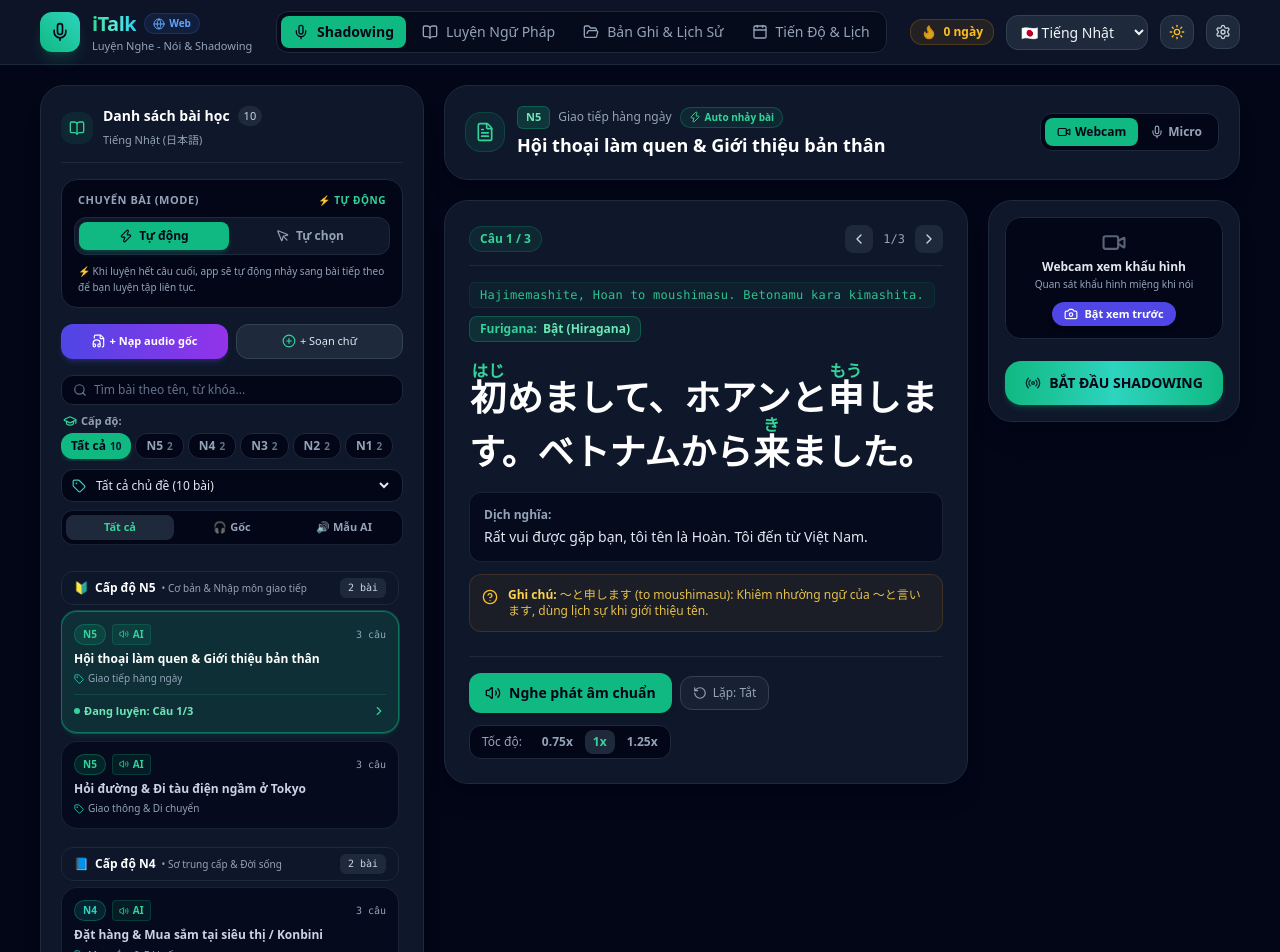
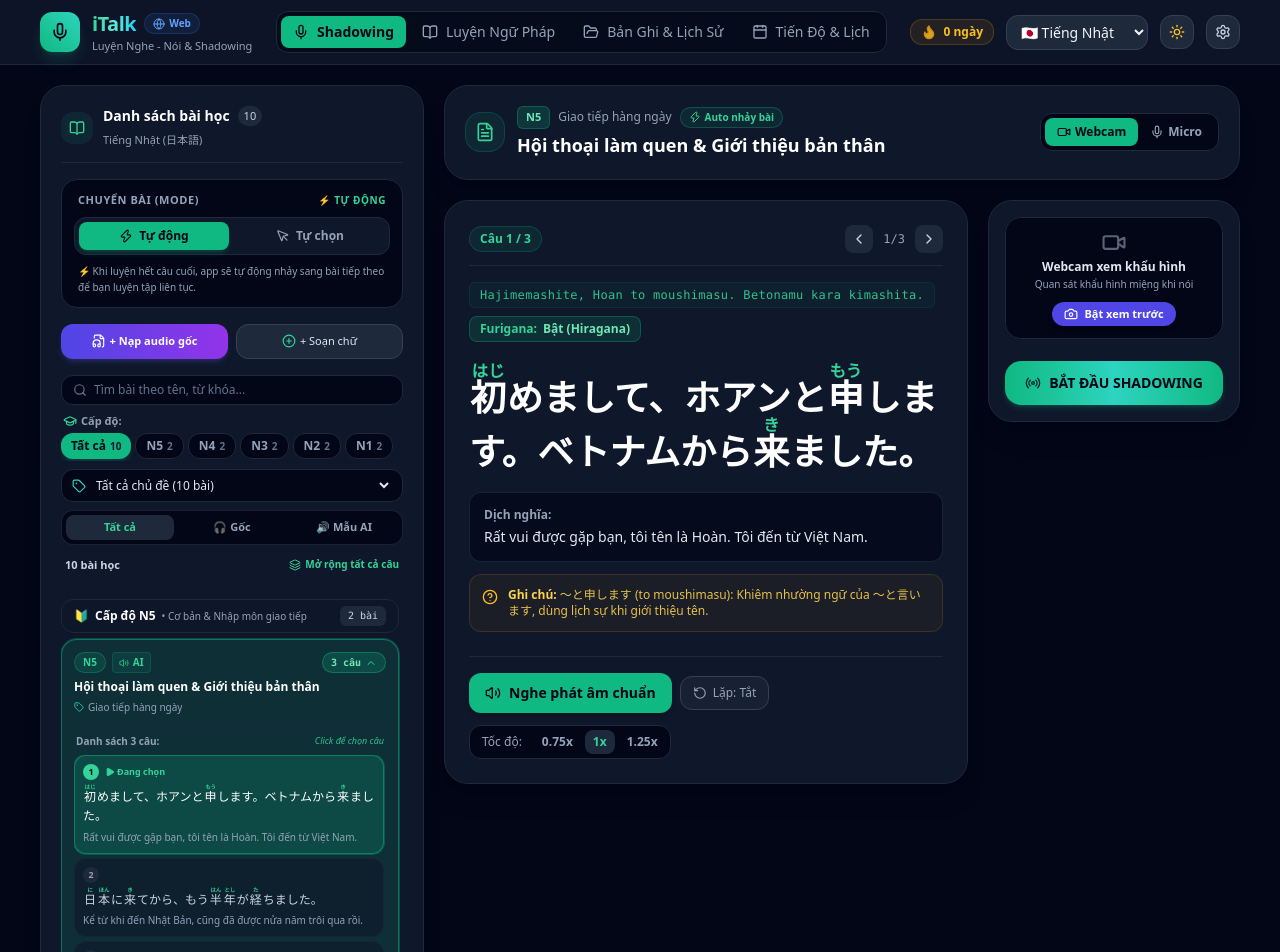
Before and after one commit to hnk24h/iTalk, a React (Vite) app: page / in a window 1280 px wide. Shown: the top 952 px of the page. Built offline with nearby package versions, Linux system fonts and the light colour scheme.

Commit message:
feat: Add expandable sentence list for lessons in shadowing sidebar with quick sentence selection

```diff
--- a/src/components/ShadowingStudio.tsx
+++ b/src/components/ShadowingStudio.tsx
@@ -16,6 +16,9 @@ import {
   Video,
   ChevronLeft,
   ChevronRight,
+  ChevronDown,
+  ChevronUp,
+  Play,
   RotateCcw,
   PlusCircle,
   HelpCircle,
@@ -155,6 +158,9 @@ export const ShadowingStudio: React.FC<ShadowingStudioProps> = ({
   const audioCheckIntervalRef = useRef<any>(null)
   const activeLessonRef = useRef<HTMLDivElement | null>(null)
 
+  // Expanded state for lessons in sidebar (lessonId -> boolean)
+  const [expandedLessonIds, setExpandedLessonIds] = useState<Record<string, boolean>>({})
+
   // Load lessons for current language
   useEffect(() => {
     const builtin = defaultLessonsByLanguage[currentLang] || []
@@ -731,6 +737,241 @@ export const ShadowingStudio: React.FC<ShadowingStudioProps> = ({
     setCustomText('')
     setCustomTranslation('')
     triggerToast(`Đã tạo bài đọc mới: "${newLesson.title}"`)
+  }
+
+  // Toggle expansion of a lesson's sentence list
+  const toggleExpandLesson = (lessonId: string, e?: React.MouseEvent) => {
+    if (e) e.stopPropagation()
+    setExpandedLessonIds((prev) => {
+      const isCurrentlyExpanded =
+        prev[lessonId] !== undefined ? prev[lessonId] : lessonId === activeLessonId
+      return { ...prev, [lessonId]: !isCurrentlyExpanded }
+    })
+  }
+
+  // Check if all filtered lessons are expanded
+  const areAllLessonsExpanded = useMemo(() => {
+    if (filteredLessons.length === 0) return false
+    return filteredLessons.every((l: Lesson) =>
+      expandedLessonIds[l.id] !== undefined ? expandedLessonIds[l.id] : l.id === activeLessonId
+    )
+  }, [filteredLessons, expandedLessonIds, activeLessonId])
+
+  // Toggle expand / collapse all lessons
+  const toggleExpandAllLessons = () => {
+    const nextState = !areAllLessonsExpanded
+    const newMap: Record<string, boolean> = {}
+    filteredLessons.forEach((l: Lesson) => {
+      newMap[l.id] = nextState
+    })
+    setExpandedLessonIds(newMap)
+  }
+
+  // Handle selecting a lesson
+  const handleSelectLesson = (lessonId: string) => {
+    if (lessonId === activeLessonId) {
+      toggleExpandLesson(lessonId)
+      return
+    }
+
+    if (isCurrentSentenceFailed) {
+      triggerToast(
+        `🔒 Chưa đạt điểm Pass ở câu hiện tại (${currentSentenceScore}/100đ, cần ≥ ${PASS_SCORE}đ). Hãy luyện tập lại câu này để đạt chuẩn trước khi chọn bài khác!`
+      )
+      return
+    }
+
+    setActiveLessonId(lessonId)
+    setCurrentSentenceIdx(0)
+    setExpandedLessonIds((prev) => ({ ...prev, [lessonId]: true }))
+    setIsSidebarOpenMobile(false)
+  }
+
+  // Handle selecting a specific sentence inside any lesson
+  const handleSelectSentence = (lessonId: string, sentenceIdx: number) => {
+    const isDifferentLesson = lessonId !== activeLessonId
+    const isDifferentSentence = isDifferentLesson || sentenceIdx !== currentSentenceIdx
+
+    if (isDifferentSentence && isCurrentSentenceFailed) {
+      triggerToast(
+        `🔒 Chưa đạt điểm Pass ở câu hiện tại (${currentSentenceScore}/100đ, cần ≥ ${PASS_SCORE}đ). Hãy luyện tập lại câu này để đạt chuẩn trước khi chọn bài hoặc câu khác!`
+      )
+      return
+    }
+
+    if (isDifferentLesson) {
+      setActiveLessonId(lessonId)
+      setExpandedLessonIds((prev) => ({ ...prev, [lessonId]: true }))
+    }
+    setCurrentSentenceIdx(sentenceIdx)
+    setIsSidebarOpenMobile(false)
+  }
+
+  // Render an individual Lesson Card with expandable sentence list
+  const renderLessonCard = (l: Lesson) => {
+    const isActive = l.id === activeLessonId
+    const isExpanded =
+      expandedLessonIds[l.id] !== undefined ? expandedLessonIds[l.id] : isActive
+    const hasOriginal = Boolean(l.originalAudioUrl || l.audioBlobId)
+    const lvlClass = getLevelBadgeClass(l.level)
+
+    return (
+      <div
+        key={l.id}
+        ref={isActive ? activeLessonRef : null}
+        onClick={() => handleSelectLesson(l.id)}
+        className={`p-3 rounded-2xl border text-left cursor-pointer transition-all duration-150 relative ${
+          isActive
+            ? 'bg-emerald-500/15 border-emerald-500/50 shadow-md shadow-emerald-500/10 ring-1 ring-emerald-500/30'
+            : 'bg-slate-950/70 hover:bg-slate-800/60 border-slate-800/80 hover:border-slate-700'
+        }`}
+      >
+        {/* Top Row: Level, Source Badge & Sentence Count Expand Toggle */}
+        <div className="flex items-center justify-between gap-1 mb-1.5">
+          <div className="flex items-center gap-1.5 flex-wrap">
+            <span
+              className={`text-[10px] font-bold px-2 py-0.5 rounded-full border ${lvlClass}`}
+            >
+              {l.level || 'Bài đọc'}
+            </span>
+            {hasOriginal ? (
+              <span className="inline-flex items-center gap-1 px-1.5 py-0.5 rounded text-[10px] font-semibold bg-indigo-500/20 text-indigo-300 border border-indigo-500/30">
+                <Headphones className="w-2.5 h-2.5" /> Gốc
+              </span>
+            ) : (
+              <span className="inline-flex items-center gap-1 px-1.5 py-0.5 rounded text-[10px] font-semibold bg-emerald-500/10 text-emerald-400 border border-emerald-500/20">
+                <Volume2 className="w-2.5 h-2.5" /> AI
+              </span>
+            )}
+          </div>
+
+          {/* Expand / Collapse Button */}
+          <button
+            type="button"
+            onClick={(e) => toggleExpandLesson(l.id, e)}
+            className={`flex items-center gap-1 px-2 py-0.5 rounded-full text-[10px] font-mono font-semibold transition-all cursor-pointer ${
+              isExpanded
+                ? 'bg-emerald-500/20 text-emerald-300 border border-emerald-500/40 shadow-xs'
+                : 'bg-slate-900 text-slate-400 hover:text-slate-200 hover:bg-slate-800 border border-slate-800'
+            }`}
+            title={isExpanded ? 'Thu gọn danh sách câu' : 'Mở xem danh sách các câu trong bài'}
+          >
+            <span>{l.sentences.length} câu</span>
+            {isExpanded ? (
+              <ChevronUp className="w-3 h-3 text-emerald-400" />
+            ) : (
+              <ChevronDown className="w-3 h-3 text-slate-400" />
+            )}
+          </button>
+        </div>
+
+        {/* Lesson Title */}
+        <h4
+          className={`text-xs font-bold leading-snug line-clamp-2 ${
+            isActive ? 'text-white' : 'text-slate-300'
+          }`}
+        >
+          {l.title}
+        </h4>
+
+        {/* Topic / Category Tag */}
+        {l.category && (
+          <div className="flex items-center gap-1 mt-1 text-[10px] text-slate-400 font-medium">
+            <Tag className="w-2.5 h-2.5 text-teal-400 shrink-0" />
+            <span className="truncate">{l.category}</span>
+          </div>
+        )}
+
+        {/* Active Learning Progress Info (collapsed mode) */}
+        {isActive && !isExpanded && (
+          <div className="mt-2 pt-2 border-t border-emerald-500/20 flex items-center justify-between text-[11px] text-emerald-300 font-semibold">
+            <span className="flex items-center gap-1">
+              <span className="w-1.5 h-1.5 rounded-full bg-emerald-400 animate-ping" />
+              <span>
+                Đang luyện: Câu {currentSentenceIdx + 1}/{l.sentences.length}
+              </span>
+            </span>
+            <ChevronRight className="w-3.5 h-3.5 text-emerald-400" />
+          </div>
+        )}
+
+        {/* EXPANDED SENTENCE LIST */}
+        {isExpanded && (
+          <div className="mt-2.5 pt-2 border-t border-slate-800/80 space-y-1.5">
+            <div className="flex items-center justify-between text-[10px] font-semibold text-slate-400 px-0.5">
+              <span>Danh sách {l.sentences.length} câu:</span>
+              <span className="text-[9px] text-emerald-400/90 italic font-normal">
+                Click để chọn câu
+              </span>
+            </div>
+
+            <div className="space-y-1 max-h-64 overflow-y-auto pr-0.5 scrollbar-thin">
+              {l.sentences.map((sent, sIdx) => {
+                const isCurrentSentence = isActive && currentSentenceIdx === sIdx
+
+                return (
+                  <div
+                    key={sent.id || `sent-${sIdx}`}
+                    onClick={(e) => {
+                      e.stopPropagation()
+                      handleSelectSentence(l.id, sIdx)
+                    }}
+                    className={`p-2 rounded-xl text-left transition-all duration-150 cursor-pointer border ${
+                      isCurrentSentence
+                        ? 'bg-emerald-500/20 border-emerald-500/50 text-white shadow-sm ring-1 ring-emerald-500/30'
+                        : 'bg-slate-900/60 hover:bg-slate-800/80 border-slate-800/60 text-slate-300 hover:border-slate-700'
+                    }`}
+                  >
+                    <div className="flex items-center justify-between gap-1.5 mb-1">
+                      <div className="flex items-center gap-1.5">
+                        <span
+                          className={`w-4 h-4 rounded-full flex items-center justify-center text-[9px] font-bold ${
+                            isCurrentSentence
+                              ? 'bg-emerald-400 text-slate-950 font-black'
+                              : 'bg-slate-800 text-slate-400'
+                          }`}
+                        >
+                          {sIdx + 1}
+                        </span>
+                        {isCurrentSentence && (
+                          <span className="text-[9px] font-bold text-emerald-400 flex items-center gap-0.5">
+                            <Play className="w-2.5 h-2.5 fill-emerald-400 text-emerald-400" />
+                            Đang chọn
+                          </span>
+                        )}
+                      </div>
+
+                      {typeof sent.startTime === 'number' && typeof sent.endTime === 'number' && (
+                        <span className="text-[9px] font-mono text-slate-500">
+                          {Math.floor(sent.startTime)}s - {Math.ceil(sent.endTime)}s
+                        </span>
+                      )}
+                    </div>
+
+                    {/* Sentence Text with Furigana if Japanese */}
+                    <div className="text-xs font-medium leading-relaxed">
+                      <FuriganaText
+                        text={sent.text}
+                        furigana={sent.furigana}
+                        lang={currentLang}
+                        showFurigana={showFurigana}
+                      />
+                    </div>
+
+                    {/* Vietnamese Translation */}
+                    {sent.translation && (
+                      <p className="text-[10px] text-slate-400 mt-1 line-clamp-2 leading-normal">
+                        {sent.translation}
+                      </p>
+                    )}
+                  </div>
+                )
+              })}
+            </div>
+          </div>
+        )}
+      </div>
+    )
   }
 
   return (
@@ -1001,6 +1242,26 @@ export const ShadowingStudio: React.FC<ShadowingStudioProps> = ({
                 🔊 Mẫu AI
               </button>
             </div>
+
+            {/* Lessons Count & Expand All Toggle */}
+            <div className="flex items-center justify-between text-[11px] text-slate-400 px-1 pt-1">
+              <span className="font-semibold text-slate-300">
+                {filteredLessons.length} bài học
+              </span>
+              {filteredLessons.length > 0 && (
+                <button
+                  type="button"
+                  onClick={toggleExpandAllLessons}
+                  className="flex items-center gap-1 text-[10px] text-emerald-400 hover:text-emerald-300 font-semibold cursor-pointer transition-colors"
+                  title={areAllLessonsExpanded ? 'Thu gọn tất cả các câu' : 'Mở rộng hiển thị tất cả các câu'}
+                >
+                  <Layers className="w-3 h-3" />
+                  <span>
+                    {areAllLessonsExpanded ? 'Thu gọn tất cả câu' : 'Mở rộng tất cả câu'}
+                  </span>
+                </button>
+              )}
+            </div>
           </div>
 
           {/* LESSONS LIST (SCROLLABLE & GROUPED) */}
@@ -1033,172 +1294,14 @@ export const ShadowingStudio: React.FC<ShadowingStudioProps> = ({
 
                     {/* Group's lessons */}
                     <div className="space-y-2">
-                      {group.lessons.map((l: Lesson) => {
-                        const isActive = l.id === activeLessonId
-                        const hasOriginal = Boolean(l.originalAudioUrl || l.audioBlobId)
-                        const lvlClass = getLevelBadgeClass(l.level)
-
-                        return (
-                          <div
-                            key={l.id}
-                            ref={isActive ? activeLessonRef : null}
-                            onClick={() => {
-                              if (!isActive && isCurrentSentenceFailed) {
-                                triggerToast(
-                                  `🔒 Chưa đạt điểm Pass ở câu hiện tại (${currentSentenceScore}/100đ, cần ≥ ${PASS_SCORE}đ). Hãy luyện tập lại câu này để đạt chuẩn trước khi chọn bài khác!`
-                                )
-                                return
-                              }
-                              setActiveLessonId(l.id)
-                              setCurrentSentenceIdx(0)
-                              setIsSidebarOpenMobile(false)
-                            }}
-                            className={`p-3 rounded-2xl border text-left cursor-pointer transition-all duration-150 relative ${
-                              isActive
-                                ? 'bg-emerald-500/15 border-emerald-500/50 shadow-md shadow-emerald-500/10 ring-1 ring-emerald-500/30'
-                                : 'bg-slate-950/70 hover:bg-slate-800/60 border-slate-800/80 hover:border-slate-700'
-                            }`}
-                          >
-                            {/* Top Row: Level & Source Badge */}
-                            <div className="flex items-center justify-between gap-1 mb-1.5">
-                              <div className="flex items-center gap-1.5">
-                                <span
-                                  className={`text-[10px] font-bold px-2 py-0.5 rounded-full border ${lvlClass}`}
-                                >
-                                  {l.level || 'Bài đọc'}
-                                </span>
-                                {hasOriginal ? (
-                                  <span className="inline-flex items-center gap-1 px-1.5 py-0.5 rounded text-[10px] font-semibold bg-indigo-500/20 text-indigo-300 border border-indigo-500/30">
-                                    <Headphones className="w-2.5 h-2.5" /> Gốc
-                                  </span>
-                                ) : (
-                                  <span className="inline-flex items-center gap-1 px-1.5 py-0.5 rounded text-[10px] font-semibold bg-emerald-500/10 text-emerald-400 border border-emerald-500/20">
-                                    <Volume2 className="w-2.5 h-2.5" /> AI
-                                  </span>
-                                )}
-                              </div>
-
-                              <span className="text-[10px] text-slate-400 font-mono">
-                                {l.sentences.length} câu
-                              </span>
-                            </div>
-
-                            {/* Lesson Title */}
-                            <h4
-                              className={`text-xs font-bold leading-snug line-clamp-2 ${
-                                isActive ? 'text-white' : 'text-slate-300'
-                              }`}
-                            >
-                              {l.title}
-                            </h4>
-
-                            {/* Topic / Category Tag */}
-                            {l.category && (
-                              <div className="flex items-center gap-1 mt-1 text-[10px] text-slate-400 font-medium">
-                                <Tag className="w-2.5 h-2.5 text-teal-400 shrink-0" />
-                                <span className="truncate">{l.category}</span>
-                              </div>
-                            )}
-
-                            {/* Active Learning Progress Info */}
-                            {isActive && (
-                              <div className="mt-2 pt-2 border-t border-emerald-500/20 flex items-center justify-between text-[11px] text-emerald-300 font-semibold">
-                                <span className="flex items-center gap-1">
-                                  <span className="w-1.5 h-1.5 rounded-full bg-emerald-400 animate-ping" />
-                                  <span>Đang luyện: Câu {currentSentenceIdx + 1}/{l.sentences.length}</span>
-                                </span>
-                                <ChevronRight className="w-3.5 h-3.5 text-emerald-400" />
-                              </div>
-                            )}
-                          </div>
-                        )
-                      })}
+                      {group.lessons.map((l: Lesson) => renderLessonCard(l))}
                     </div>
                   </div>
                 )
               })
             ) : (
               <div className="space-y-2">
-                {filteredLessons.map((l: Lesson) => {
-                  const isActive = l.id === activeLessonId
-                  const hasOriginal = Boolean(l.originalAudioUrl || l.audioBlobId)
-                  const lvlClass = getLevelBadgeClass(l.level)
-
-                  return (
-                    <div
-                      key={l.id}
-                      ref={isActive ? activeLessonRef : null}
-                      onClick={() => {
-                        if (!isActive && isCurrentSentenceFailed) {
-                          triggerToast(
-                            `🔒 Chưa đạt điểm Pass ở câu hiện tại (${currentSentenceScore}/100đ, cần ≥ ${PASS_SCORE}đ). Hãy luyện tập lại câu này để đạt chuẩn trước khi chọn bài khác!`
-                          )
-                          return
-                        }
-                        setActiveLessonId(l.id)
-                        setCurrentSentenceIdx(0)
-                        setIsSidebarOpenMobile(false)
-                      }}
-                      className={`p-3 rounded-2xl border text-left cursor-pointer transition-all duration-150 relative ${
-                        isActive
-                          ? 'bg-emerald-500/15 border-emerald-500/50 shadow-md shadow-emerald-500/10 ring-1 ring-emerald-500/30'
-                          : 'bg-slate-950/70 hover:bg-slate-800/60 border-slate-800/80 hover:border-slate-700'
-                      }`}
-                    >
-                      {/* Top Row: Level & Source Badge */}
-                      <div className="flex items-center justify-between gap-1 mb-1.5">
-                        <div className="flex items-center gap-1.5">
-                          <span
-                            className={`text-[10px] font-bold px-2 py-0.5 rounded-full border ${lvlClass}`}
-                          >
-                            {l.level || 'Bài đọc'}
-                          </span>
-                          {hasOriginal ? (
-                            <span className="inline-flex items-center gap-1 px-1.5 py-0.5 rounded text-[10px] font-semibold bg-indigo-500/20 text-indigo-300 border border-indigo-500/30">
-                              <Headphones className="w-2.5 h-2.5" /> Gốc
-                            </span>
-                          ) : (
-                            <span className="inline-flex items-center gap-1 px-1.5 py-0.5 rounded text-[10px] font-semibold bg-emerald-500/10 text-emerald-400 border border-emerald-500/20">
-                              <Volume2 className="w-2.5 h-2.5" /> AI
-                            </span>
-                          )}
-                        </div>
-
-                        <span className="text-[10px] text-slate-400 font-mono">
-                          {l.sentences.length} câu
-                        </span>
-                      </div>
-
-                      {/* Lesson Title */}
-                      <h4
-                        className={`text-xs font-bold leading-snug line-clamp-2 ${
-                          isActive ? 'text-white' : 'text-slate-300'
-                        }`}
-                      >
-                        {l.title}
-                      </h4>
-
-                      {/* Topic / Category Tag */}
-                      {l.category && (
-                        <div className="flex items-center gap-1 mt-1 text-[10px] text-slate-400 font-medium">
-                          <Tag className="w-2.5 h-2.5 text-teal-400 shrink-0" />
-                          <span className="truncate">{l.category}</span>
-                        </div>
-                      )}
-
-                      {/* Active Learning Progress Info */}
-                      {isActive && (
-                        <div className="mt-2 pt-2 border-t border-emerald-500/20 flex items-center justify-between text-[11px] text-emerald-300 font-semibold">
-                          <span className="flex items-center gap-1">
-                            <span className="w-1.5 h-1.5 rounded-full bg-emerald-400 animate-ping" />
-                            <span>Đang luyện: Câu {currentSentenceIdx + 1}/{l.sentences.length}</span>
-                          </span>
-                          <ChevronRight className="w-3.5 h-3.5 text-emerald-400" />
-                        </div>
-                      )}
-                    </div>
-                  )
-                })}
+                {filteredLessons.map((l: Lesson) => renderLessonCard(l))}
               </div>
             )}
           </div>
```
